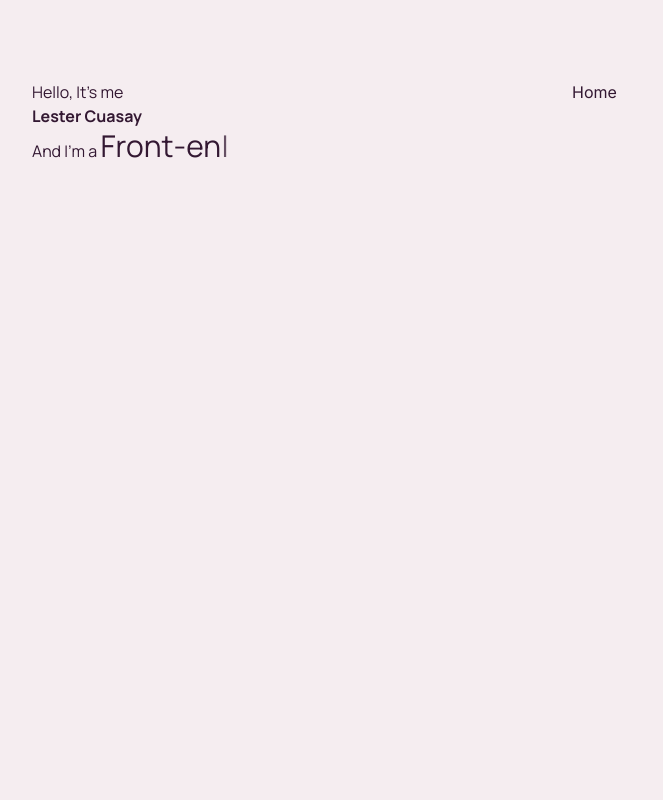
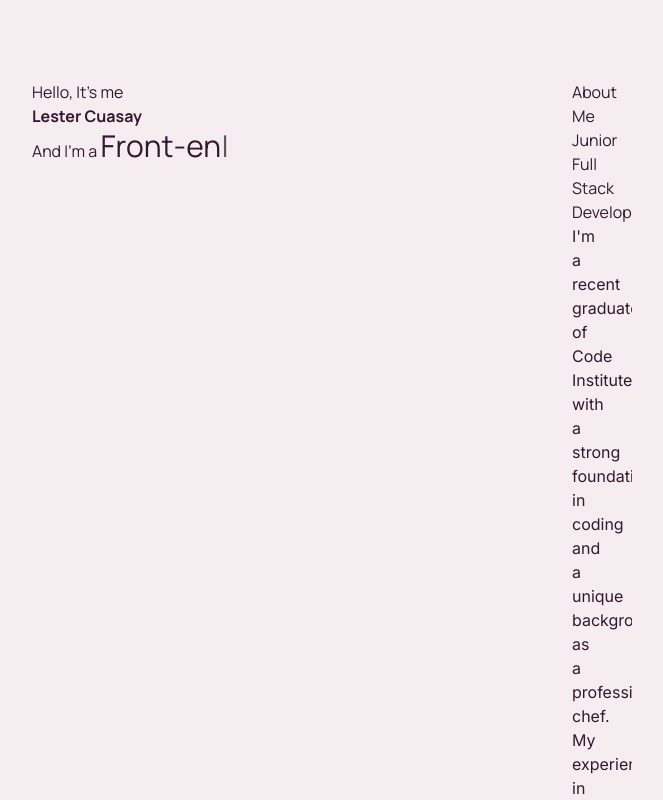
Before and after one commit to LesterCuasay/Portfolio-Next.js, a Next.js app: page / in a window 1280 px wide. Shown: the whole page, without its empty margins (328-991 px from the left). Built offline with nearby package versions, Linux system fonts and the light colour scheme.

Commit message:
feat - added about me component

```diff
--- /dev/null
+++ b/src/app/components/AboutSection.js
@@ -0,0 +1,40 @@
+import React from "react";
+
+const AboutSection = () => {
+  return (
+    <section>
+      <div>
+        <h2>
+          About <span>Me</span>
+        </h2>
+        <h3>Junior Full Stack Developer</h3>
+        <p>
+          I'm a recent graduate of Code Institute with a strong foundation in
+          coding and a unique background as a professional chef. My experience
+          in the culinary world has equipped me with invaluable
+          skills—precision, creativity, and the ability to thrive in fast-paced,
+          high-pressure environments. As a chef, I’ve learned the art of
+          adapting quickly, solving complex problems, and collaborating
+          seamlessly with a team to achieve the best results. Now, I’m eager to
+          transfer these skills into the tech field, where I can channel my
+          drive for excellence into building, optimizing, and improving digital
+          solutions.
+          <br />
+          <br />
+          <span>
+            At Code Institute, I honed my skills in web development, learning
+            core technologies like HTML, CSS, JavaScript, and Python, and gained
+            hands-on experience with project-based learning. My journey from the
+            kitchen to the code editor has taught me that while the tools may
+            differ, the principles of dedication, resilience, and creativity
+            remain the same. I am actively seeking an opportunity in tech where
+            I can leverage my unique perspective, continue to learn, and
+            contribute meaningfully to innovative projects.
+          </span>
+        </p>
+      </div>
+    </section>
+  );
+};
+
+export default AboutSection;
--- a/src/app/page.js
+++ b/src/app/page.js
@@ -1,7 +1,12 @@
 import React from "react";
+import AboutSection from "./components/AboutSection";
 
 const Home = () => {
-  return <div>Home</div>;
+  return (
+    <div>
+      <AboutSection />
+    </div>
+  );
 };
 
 export default Home;
```
